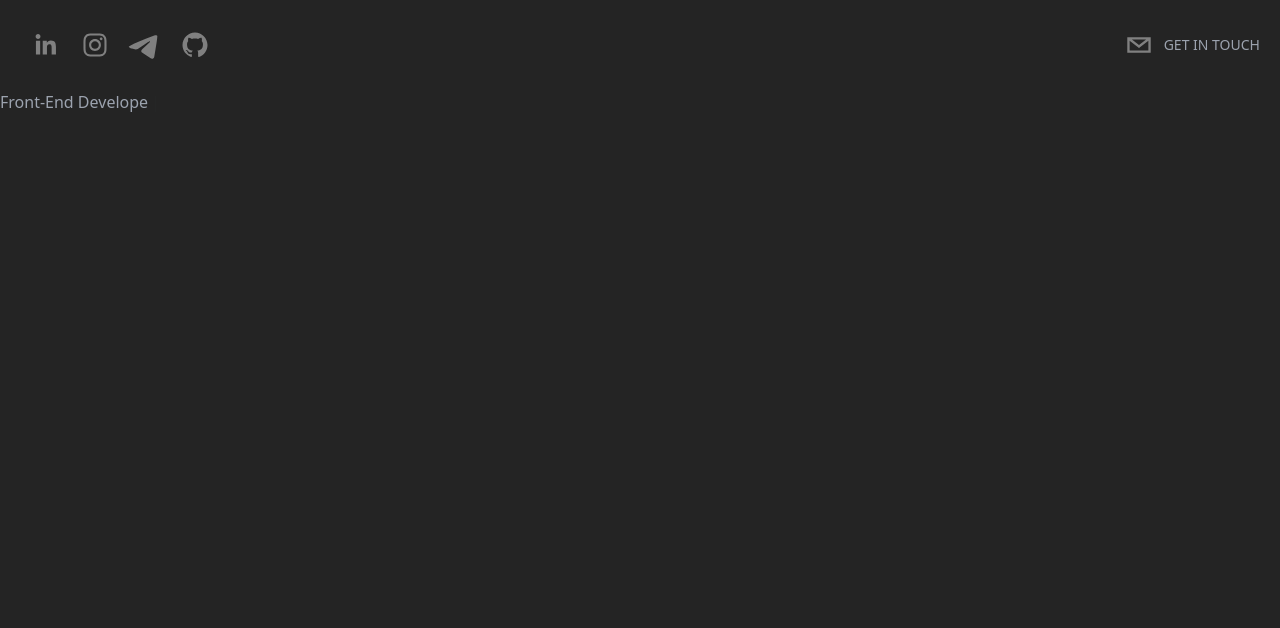
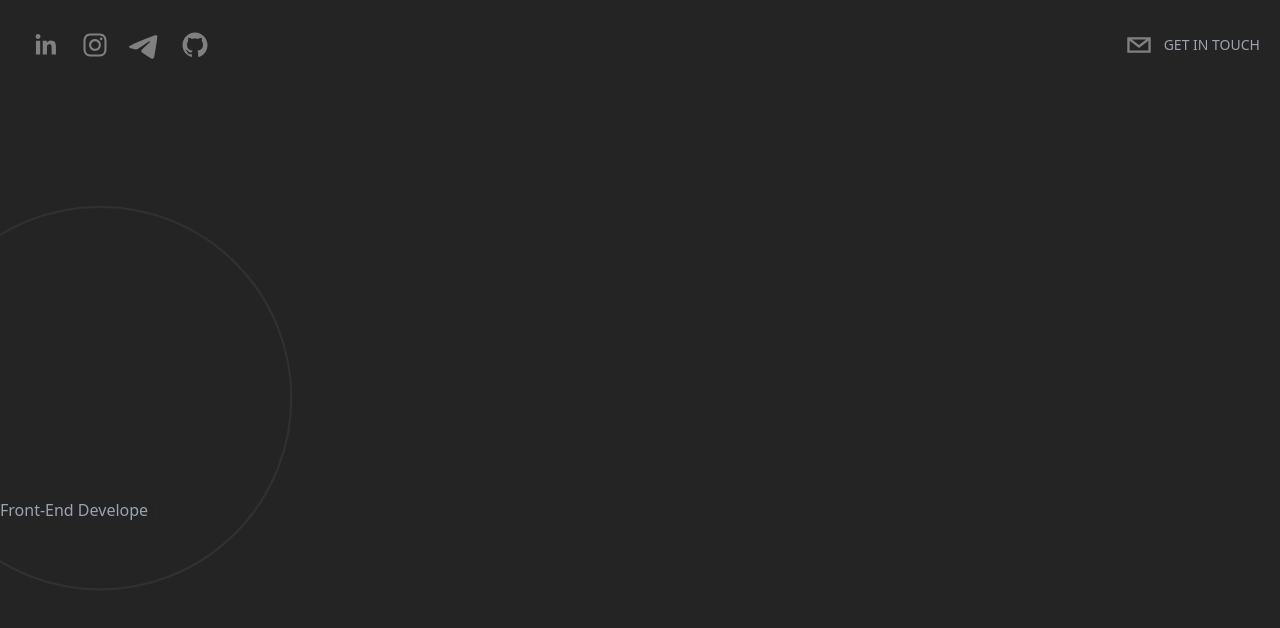
Before and after one commit to Aivazov/welcome-to-tim, a Next.js app: page / in a window 1280 px wide. Shown: the top 628 px of the page. Built offline with nearby package versions, Linux system fonts and the light colour scheme.

Commit message:
adding BackgroundCircles component

```diff
--- /dev/null
+++ b/src/components/Hero/BackgroundCircles.tsx
@@ -0,0 +1,16 @@
+import React from 'react';
+import { motion } from 'framer-motion';
+
+type Props = {};
+
+export default function BackgroundCircles({}: Props) {
+  return (
+    <div>
+      <div className="border [#333] rounded-full h-[200px] w-[200px] mt-52 animate-ping" />
+      <div />
+      <div />
+      <div />
+      <div />
+    </div>
+  );
+}
--- a/src/components/Hero.tsx
+++ b/src/components/Hero/Hero.tsx
@@ -1,16 +1,18 @@
 import React from 'react';
 import { useTypewriter, Cursor } from 'react-simple-typewriter';
+import BackgroundCircles from './BackgroundCircles';
 
 type Props = {};
 
 export default function Hero({}: Props) {
   const [text, count] = useTypewriter({
-    words: ['Tech-enthusiast', 'Front-End Developer'],
+    words: ['Tech-Enthusiast', 'Front-End Developer'],
     loop: true,
     delaySpeed: 2000,
   });
   return (
     <div>
+      <BackgroundCircles />
       <h1 className="text-gray-400">
         <span>{text}</span>
         <Cursor cursorColor="text-gray-400" />
--- a/src/pages/index.tsx
+++ b/src/pages/index.tsx
@@ -3,7 +3,7 @@ import type { NextPage } from 'next';
 import { Inter } from '@next/font/google';
 
 import Header from '../components/Header';
-import Hero from '../components/Hero';
+import Hero from '../components/Hero/Hero';
 
 const inter = Inter({ subsets: ['latin'] });
 
```
